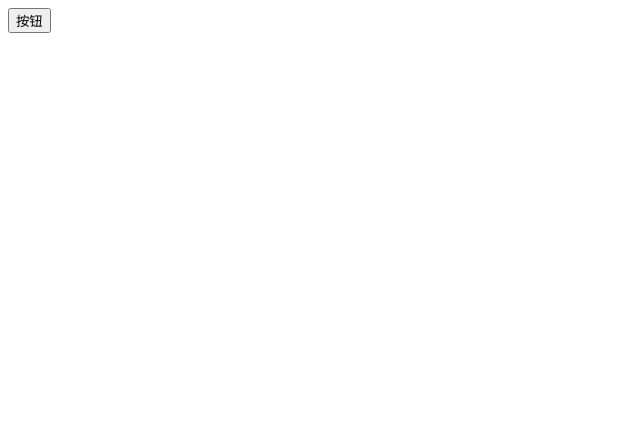
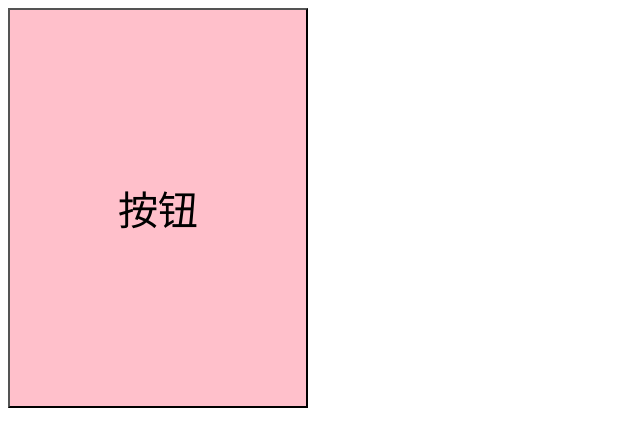
Before and after one commit to shengeya/project_01, a plain HTML site: page 1js.html in a window 1280 px wide. Shown: the whole page, without its empty margins (0-640 px from the left). Drawn offline with Linux system fonts and the light colour scheme.

Commit message:
更改了1js.html与8js.html 文件

```diff
--- a/1js.html
+++ b/1js.html
@@ -6,6 +6,15 @@
     <meta http-equiv="X-UA-Compatible" content="IE=edge">
     <meta name="viewport" content="width=device-width, initial-scale=1.0">
     <title>Document</title>
+    <style>
+        button{
+            background-color: pink;
+            display: block;
+            width: 300px;
+            height: 400px;
+            font-size: 40px;
+        }
+    </style>
 </head>
 
 <body>
```
Also changed, not shown: 8js.html (+1 -1 lines).
